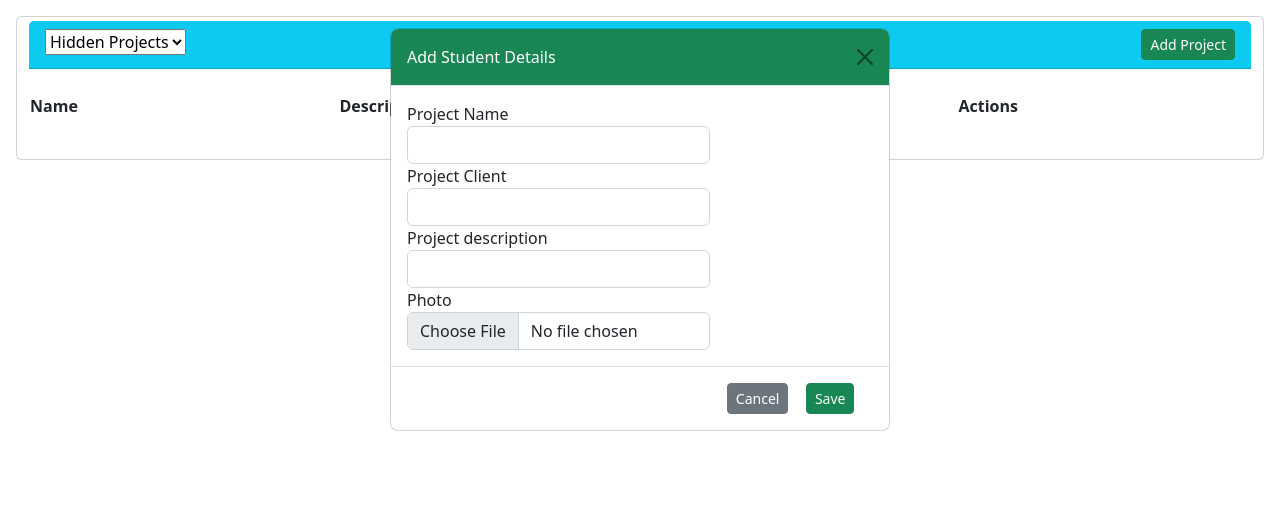
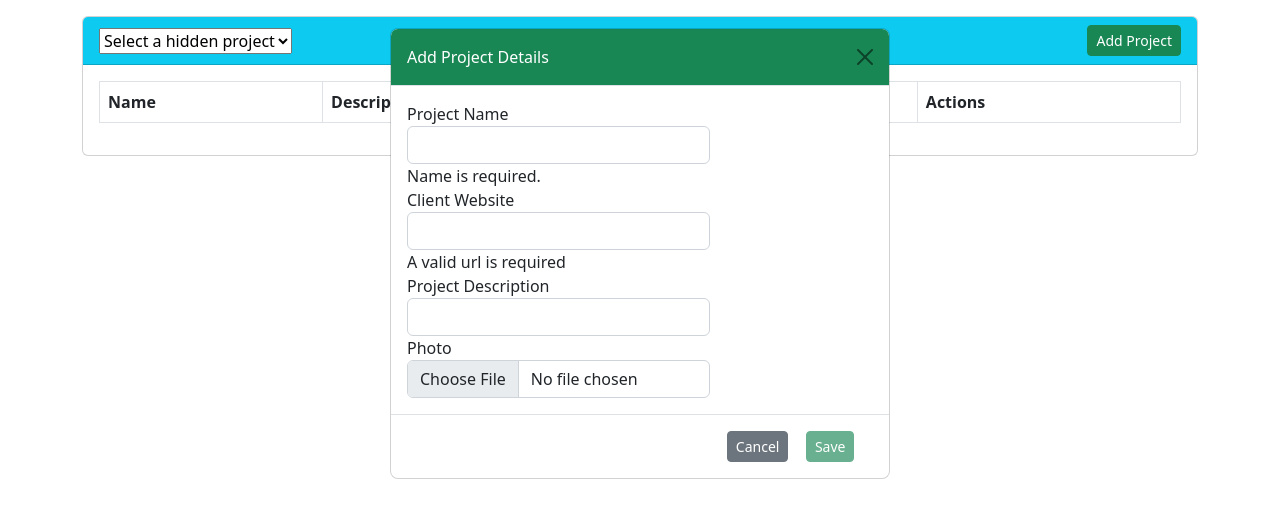
Before and after one commit to tudorsf/AngularApp, an Angular app: page / in a window 1280 px wide. Both pictures are taken after a click on the button "Add Project". Shown: the top 518 px of the page. Built offline with nearby package versions, Linux system fonts and the light colour scheme.

Commit message:
fiex bugs, added functionallity

```diff
--- a/package.json
+++ b/package.json
@@ -18,9 +18,11 @@
     "@angular/platform-browser": "^14.0.0",
     "@angular/platform-browser-dynamic": "^14.0.0",
     "@angular/router": "^14.0.0",
+    "@fortawesome/fontawesome-free": "^6.3.0",
     "bootstrap": "^5.2.3",
     "rxjs": "~7.5.0",
     "tslib": "^2.3.0",
+    "uuid": "^9.0.0",
     "zone.js": "~0.11.4"
   },
   "devDependencies": {
--- a/src/app/suitcase-component/suitcase.component.html
+++ b/src/app/suitcase-component/suitcase.component.html
@@ -1,115 +1,67 @@
-<div class="row mt-3 ms-3 me-3">
+<div class="container mt-3">
   <div class="card">
-      <div class="card-header bg-info text-white mt-1">
-        <div class="row">
-          <div class="col">
-            <select (change)="update($event)">
-              <option>Hidden Projects</option>
-              <option *ngFor="let hidden of hiddenProjectsArr">
-                  {{hidden.name}}
-              </option>
+    <div class="card-header bg-info text-white">
+      <div class="d-flex justify-content-between align-items-center">
+        <div>
+          <div>
+            <select #mySelect (change)="showProj($event)">
+              <option value=0>Select a hidden project</option>
+              <option *ngFor="let project of getHiddenProjects()" value="{{project.id}}">{{project.name}}</option>
             </select>
-          </div>
-          <div class="col">
-            <strong>Project Details</strong>
 
-          </div>
-          <div class="col">
-            <button type="button" class="btn btn-success btn-sm" style="float:right;" (click)="addProject()">Add Project </button>
-
-          </div>
           </div>
 
 
+
         </div>
-      <div class="card-body mt-0">
-        <div class="row">
+        <div>
+          <strong>Project Details</strong>
+        </div>
+        <div>
+          <button type="button" class="btn btn-success btn-sm" (click)="addProject()">Add Project</button>
+        </div>
+      </div>
+    </div>
+    <div class="card-body">
       <table class="table table-bordered">
         <thead>
-              <div class="row ">
-                <div class="col">
-                  <th scope="col">Name</th>
-
-                </div>
-                <div class="col">
-                  <th scope="col">Description</th>
-
-                </div>
-                <div class="col">
-                  <th scope="col">client</th>
-
-                </div>
-                <div class="col">
-                  <th scope="col">Actions</th>
-
-                </div>
-              </div>
+          <tr>
+            <th>Name</th>
+            <th>Description</th>
+            <th>Client</th>
+            <th>Actions</th>
+          </tr>
         </thead>
         <tbody>
-
-              <tr class="bg-light" *ngFor="let project of projectsArr">
-                <div class="row">
-                  <div class="col">
-                    <th scope="col">{{project.name}}</th>
-
+          <ng-container *ngFor="let project of projectsArr">
+            <tr [hidden]="project.hidden">
+              <td>
+                <strong>{{project.name}}</strong>
+              </td>
+              <td>{{project.description}}</td>
+              <td><a target="_blank" href="{{project.client}}">Go to {{project.name}}</a></td>
+              <td>
+                <div class="d-flex justify-content-around">
+                  <button class="btn btn-primary btn-sm" (click)="editProj(project)">Edit</button>
+                  <button class="btn btn-danger btn-sm" (click)="deleteProj(project.id)">Delete</button>
+                  <button class="btn btn-secondary btn-sm" (click)="hideProj(project)">Hide</button>
+                  <button class="btn btn-warning btn-sm" (click)="viewProj(project)">View</button>
                 </div>
-                  <div class="col">
-                    <th scope="col">{{project.description}}</th>
-
-                  </div>
-                  <div class="col">
-                    <th scope="col"><a target="_blank" href="{{project.client}}" >Go to {{project.name}}</a></th>
-
-                  </div>
-                  <div class="col">
-                    <th class="text-centre">
-                      <div class="row">
-                        <div class="col">
-
-                        </div>
-                        <div class="col">
-                          <button (click)="editProj(project)" class="btn btn-primary sm">Edit</button>
-
-                        </div>
-                        <div class="col">
-                          <button (click)="deleteProj(project.id)" class="btn btn-danger sm">Delete</button>
-
-                        </div>
-                        <div class="col">
-                          <button (click)="hideProj(project)" class="btn btn-secondary sm">Hide</button>
-
-                        </div>
-                        <div class="col">
-                          <button (click)="viewProj()" class="btn btn-warning sm">View</button>
-
-                        </div>
-                        <div class="col">
-
-                        </div>
-                      </div>
-                  </th>
-                  </div>
-                </div>
-
-
+              </td>
             </tr>
-
-
+          </ng-container>
         </tbody>
       </table>
     </div>
-
   </div>
-     </div>
-
 
 
     <!--modal-->
     <div  class="modal" id="projectModal">
       <div class="modal-dialog">
         <div class="modal-content">
-          <div class="modal-header bg-success text-white">
-            <h6 class="modal-title">Add Student Details</h6>
+          <div  class="modal-header bg-success text-white">
+            <h6 class="modal-title">Add Project Details</h6>
             <button type="button" class="btn-close btn-sn text-white" (click)="closeModal()"></button>
           </div>
           <form #userForm="ngForm">
@@ -117,14 +69,20 @@
               <div class="row">
                 <div class="col-md-8">
                   <label class="for-label">Project Name</label>
-                  <input type="text" name="name" class="form-control" [(ngModel)]="project.name" >
-                  <label class="for-label">Project Client</label>
-                  <input type="text" name="client" class="form-control" [(ngModel)]="project.client">
-                  <label class="for-label">Project description</label>
+                  <input type="text" name="name" class="form-control" [(ngModel)]="project.name" required>
+                  <div *ngIf="userForm.invalid" class="error">
+                    <div>Name is required.</div>
+                  </div>
+                  <label class="for-label">Client Website</label>
+                  <input type="text" name="client" class="form-control" [(ngModel)]="project.client" required pattern="https?://.+">
+                  <div *ngIf="userForm.invalid" class="error">
+                    <div>A valid url is required</div>
+                  </div>
+                  <label class="for-label">Project Description</label>
                   <input type="text" name="description" class="form-control" [(ngModel)]="project.description">
                   <label class="for-label">Photo</label>
                   <input #myInput type="file" (change)="uploadPhoto($event)" name="description" class="form-control" >
-                  <!--<img *ngIf="project.id != 0" height="200" width="200" src="{{project.photo}}">-->
+
                 </div>
               </div>
             </div>
@@ -135,7 +93,7 @@
                     <button class="btn btn-secondary btn-sm" (click)="closeModal()">Cancel</button>
                 </div>
                 <div class="col-md-6">
-                    <button class="btn btn-success btn-sm" [disabled]="userForm.invalid" *ngIf="project.id == 0" (click)="saveProject(userForm)">Save</button>
+                    <button class="btn btn-success btn-sm" [disabled]="userForm.invalid"  *ngIf="project.id == 0" (click)="saveProject(userForm)">Save</button>
                     <button class="btn btn-success btn-sm" [disabled]="userForm.invalid" *ngIf="project.id != 0" (click)="updateProject()">Edit</button>
                 </div>
             </div>
@@ -147,5 +105,42 @@
     </div>
 
 
+    <!--view modal-->
+    <div class="modal" id="viewModal" tabindex="-1" role="dialog">
+      <div class="modal-dialog modal-lg" role="document">
+        <div class="modal-content">
+          <div class="modal-header bg-warning text-white">
+            <h5 class="modal-title"><i class="fas fa-info-circle"></i> {{project.name}}</h5>
+            <button type="button" class="close" data-dismiss="modal" aria-label="Close" (click)="closeViewModal()">
+              <span aria-hidden="true">&times;</span>
+            </button>
+          </div>
+
+          <div class="modal-body">
+            <div class="row">
+              <div class="col-md-12">
+                <h6>{{ project.name }}</h6>
+                <p>{{ project.details }}</p>
+                <a target="_blank" href="{{ project.client }}">{{ project.name }}</a>
+                <p *ngIf="!project.photoSelected">No picture selected</p>
+                <img *ngIf="project.photoSelected" src="{{ project.photo }}" alt="{{ project.name }}" class="img-fluid mt-3">
+              </div>
+            </div>
+          </div>
+
+          <div class="modal-footer">
+            <div class="row">
+              <div class="col-md-6">
+                <button class="btn btn-secondary btn-sm" (click)="closeViewModal()">Cancel</button>
+              </div>
+              <div class="col-md-6">
 
               </div>
+            </div>
+          </div>
+        </div>
+      </div>
+    </div>
+
+
+  </div>
--- a/src/app/suitcase-component/suitcase.component.ts
+++ b/src/app/suitcase-component/suitcase.component.ts
@@ -1,6 +1,9 @@
 import { Component } from '@angular/core';
 import { OnInit } from '@angular/core';
 import { ViewChild, ElementRef } from '@angular/core';
+
+
+
 
 @Component({
     selector: 'suitcase-component',
@@ -16,18 +19,14 @@ import { ViewChild, ElementRef } from '@angular/core';
         name: '',
         client: '',
         description: '',
-        photo:""
+        photo:"",
+        hidden: false,
+        photoSelected : false
+
     }
 
     isDisabled = true;
-    hiddenProjectsArr: any[] = [];
-    hiddenProject: any = {
-        id : 0,
-        name: '',
-        client: '',
-        description: ''
-    }
-
+    emailError = false;
 
     constructor(){
 
@@ -41,6 +40,9 @@ import { ViewChild, ElementRef } from '@angular/core';
 
 
     @ViewChild('myInput') myInput: ElementRef | undefined;
+    @ViewChild('mySelect') mySelect: ElementRef | undefined;
+
+
 
     addProject(){
         const modal = document.getElementById("projectModal");
@@ -58,7 +60,9 @@ import { ViewChild, ElementRef } from '@angular/core';
             name: '',
             client: '',
             description: '',
-            photo: ''
+            photo: '',
+            hidden: false
+
         }
 
 
@@ -76,22 +80,39 @@ import { ViewChild, ElementRef } from '@angular/core';
             name: '',
             client: '',
             description: '',
-            photo: ''
+            photo: '',
+            hidden: false
+
         }
 
     }
 
     saveProject(data: any){
         this.project.id = this.projectsArr.length + 1;
-        this.projectsArr.push(this.project);
-        this.closeModal();
-        localStorage.setItem('projectList', JSON.stringify(this.projectsArr));
+
+        try {
+            this.projectsArr.push(this.project);
+
+            localStorage.setItem('projectList', JSON.stringify(this.projectsArr));
+            this.closeModal();
+          } catch (e) {
+            if (e instanceof DOMException && e.code === DOMException.QUOTA_EXCEEDED_ERR) {
+                alert('Local storage is full');
+                for(let i=0;i<this.projectsArr.length;i++){
+                    if(this.projectsArr[i].id == this.project.id){
+                        this.projectsArr.splice(i,1);
+                    }
+                }
+            }
+          }
+        //localStorage.setItem('projectList', JSON.stringify(this.projectsArr));
         this.project = {
             id: 0,
             name: '',
             client: '',
             description: '',
-            photo: ''
+            photo: '',
+            hidden: false
 
         }
     }
@@ -121,33 +142,68 @@ import { ViewChild, ElementRef } from '@angular/core';
      }
      hideProj(project:any){
 
-        this.hiddenProject = project;
-        this.hiddenProjectsArr.push(this.hiddenProject);
+        this.project = project;
+        this.project.hidden = true;
+        localStorage.setItem('projectList', JSON.stringify(this.projectsArr));
+        this.getHiddenProjects();
 
-        console.log(this.hiddenProjectsArr);
-        this.deleteProj(this.hiddenProject.id)
      }
      update(event: any){
         console.log(event)
     }
 
     uploadPhoto(event: any){
-        console.log(event.target.files[0]);
+
         const reader = new FileReader();
+        const fileSize: number = event.target.files[0].size / 1024 / 1024;
         if(event.target.files[0].type == "image/jpeg"){
             reader.readAsDataURL(event.target.files[0])
             reader.addEventListener("load", () => {
             this.project.photo = reader.result;
-
+            this.project.photoSelected = true;
             })
-        } else {
+        } else if(fileSize > 1){
+            event.target.value = '';
+            alert('File must be less than 1mb');
+        }
+         else {
             event.target.value = '';
             alert('Wrong file extension! File input is cleared.');
         }
 
 
     }
-    viewProj(){
-        console.log("test");
+    viewProj(project: any){
+        const modal = document.getElementById("viewModal");
+        if(modal != null){
+            modal.style.display = 'block';
+        }
+        this.project = project;
+    }
+    getHiddenProjects() {
+        return this.projectsArr.filter(project => project.hidden);
+    }
+
+    showProj(event: any) {
+
+        const selectedValue = event.target.value;
+        for(let i=0;i<this.projectsArr.length;i++){
+            if(this.projectsArr[i].id == selectedValue){
+                this.projectsArr[i].hidden = false;
+            }
+        }
+        localStorage.setItem('projectList', JSON.stringify(this.projectsArr));
+
+
+
+
+    }
+
+
+    closeViewModal(){
+        const modal = document.getElementById("viewModal");
+        if(modal != null){
+            modal.style.display = 'none';
+        }
     }
   }
--- a/src/styles.css
+++ b/src/styles.css
@@ -1 +1,2 @@
-@import "../node_modules/bootstrap/dist/css/bootstrap.min.css"
+@import "../node_modules/bootstrap/dist/css/bootstrap.min.css";
+@import "../node_modules/@fortawesome/fontawesome-free/css/all.min.css";
```
Also changed, not shown: src/app/suitcase-component/suitcase.component.css (line endings or trailing spaces), 1 other file (tests, documents, lock files or other folders). Lines whose indentation alone changed are shown as unchanged.
